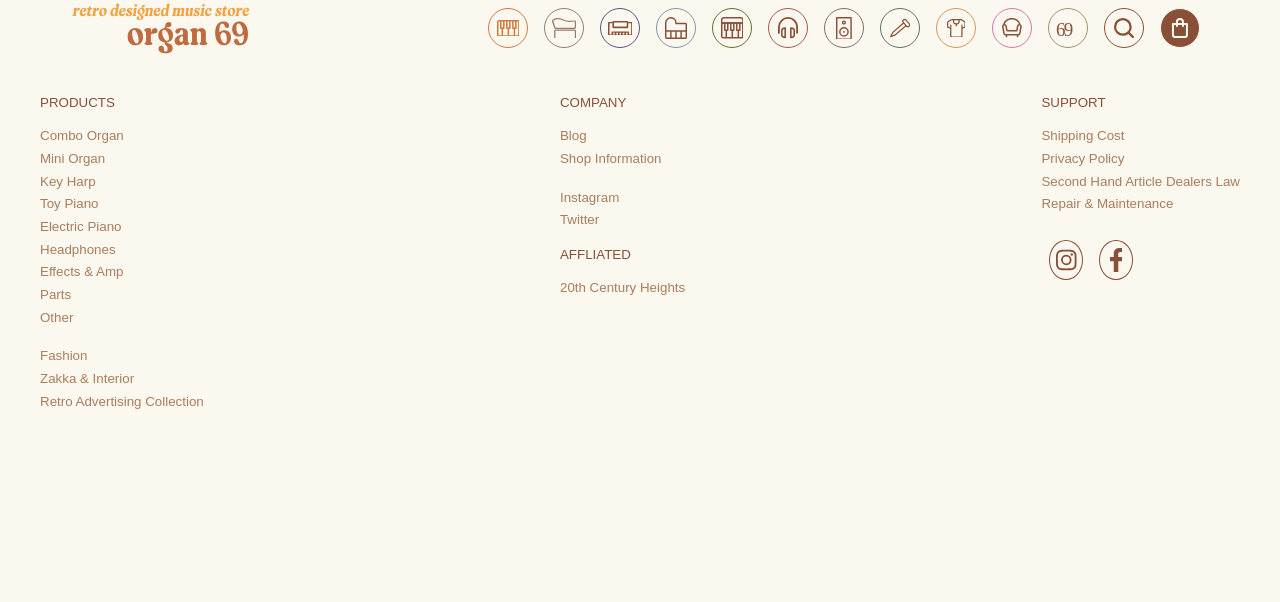
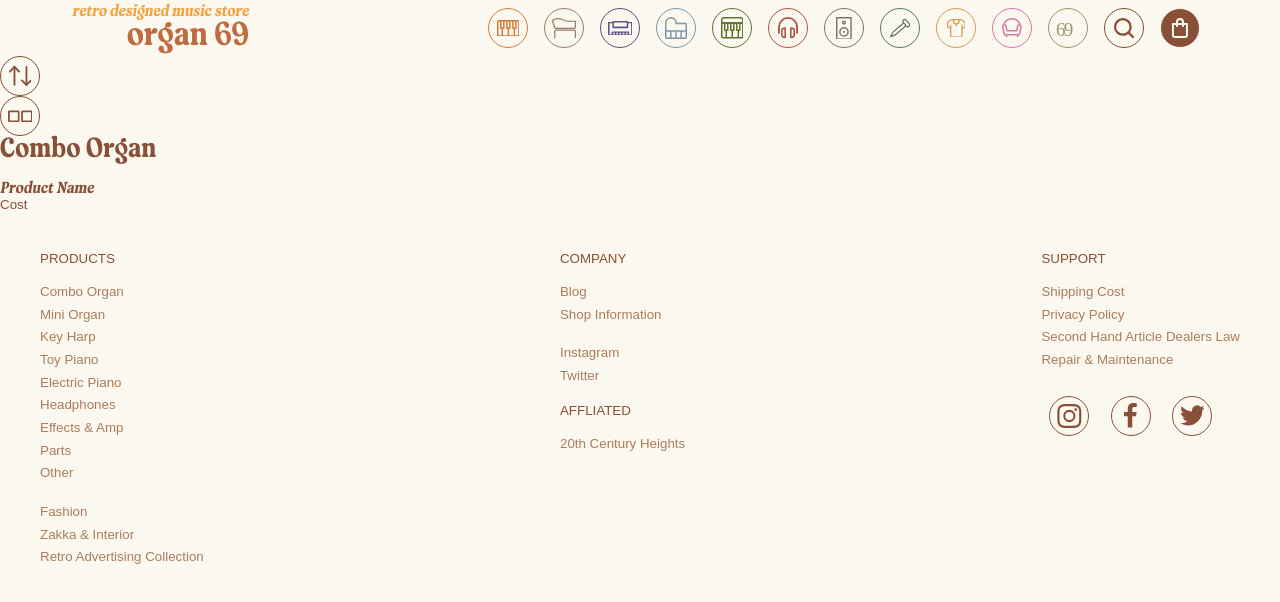
Before and after one commit to lorenw003/Assignment-3, a plain HTML site: page product.html in a window 1280 px wide. Drawn offline with Linux system fonts and the light colour scheme; files whose address does not match are found by name.

Commit message:
adjust buttons

```diff
--- a/product.html
+++ b/product.html
@@ -19,7 +19,7 @@
             <h2 class="title">organ 69</h2>
         </div>
         <div class="nav-icon cluster cover">
-            <div class="icon combo combo__fill">
+            <div class="icon combo">
                 <svg xmlns="http://www.w3.org/2000/svg" width="22.705" height="16.65" viewBox="0 0 22.705 16.65">
                     <path id="_4bd23b1b1baa515ed10d5bd0b18860fc" data-name="4bd23b1b1baa515ed10d5bd0b18860fc" d="M21.434,5H3.27A2.27,2.27,0,0,0,1,7.27V19.38a2.27,2.27,0,0,0,2.27,2.27H21.434a2.27,2.27,0,0,0,2.27-2.27V7.27A2.27,2.27,0,0,0,21.434,5Zm-2.27,1.514v6.055H17.65V6.514ZM7.811,14.082a.757.757,0,0,0,.757-.757V6.514h1.514v6.811a.757.757,0,0,0,.757.757H11.6v6.055H7.055V14.082Zm5.3,0h.757a.757.757,0,0,0,.757-.757V6.514h1.514v6.811a.757.757,0,0,0,.757.757h.757v6.055H13.109Zm0-7.568v6.055H11.6V6.514Zm-6.055,0v6.055H5.541V6.514ZM2.514,19.38V7.27a.757.757,0,0,1,.757-.757h.757v6.811a.757.757,0,0,0,.757.757h.757v6.055H3.27A.757.757,0,0,1,2.514,19.38Zm19.678,0a.757.757,0,0,1-.757.757h-2.27V14.082h.757a.757.757,0,0,0,.757-.757V6.514h.757a.757.757,0,0,1,.757.757Z" transform="translate(-1 -5)" fill="#8a5037"/>
                 </svg>
@@ -97,7 +97,38 @@
     </nav>
 
     <section>
+        <section>
+            <div class="icon">
+                <svg id="Group_477" data-name="Group 477" xmlns="http://www.w3.org/2000/svg" width="22.96" height="19.889" viewBox="0 0 22.96 19.889">
+                    <g id="c4067ea13a0109e58cd0c2fc71e6b022" transform="translate(0 0)">
+                      <path id="Path_106" data-name="Path 106" d="M16.49,9.405a.831.831,0,0,1-.641-.275L11.275,4.556a.906.906,0,0,1,1.281-1.281L17.131,7.85a.885.885,0,0,1,0,1.281.831.831,0,0,1-.641.275Z" transform="translate(-6.425 -3)" fill="#8a5037"/>
+                      <path id="Path_107" data-name="Path 107" d="M6.915,9.405a.831.831,0,0,1-.641-.275.885.885,0,0,1,0-1.281L10.85,3.275a.906.906,0,0,1,1.281,1.281L7.556,9.131a.831.831,0,0,1-.641.275Z" transform="translate(-6 -3)" fill="#8a5037"/>
+                      <path id="Path_108" data-name="Path 108" d="M11.915,22.889c-.549,0-.915-.442-.915-1.1V4.1c0-.663.366-1.1.915-1.1s.915.442.915,1.1V21.784C12.83,22.447,12.464,22.889,11.915,22.889Z" transform="translate(-6.425 -3)" fill="#8a5037"/>
+                    </g>
+                    <g id="c4067ea13a0109e58cd0c2fc71e6b022-2" data-name="c4067ea13a0109e58cd0c2fc71e6b022" transform="translate(22.96 19.889) rotate(180)">
+                      <path id="Path_106-2" data-name="Path 106" d="M5.49,6.405a.831.831,0,0,1-.641-.275L.275,1.556a.885.885,0,0,1,0-1.281.885.885,0,0,1,1.281,0L6.131,4.85a.885.885,0,0,1,0,1.281.831.831,0,0,1-.641.275Z" transform="translate(4.575)" fill="#8a5037"/>
+                      <path id="Path_107-2" data-name="Path 107" d="M.915,6.405a.831.831,0,0,1-.641-.275.885.885,0,0,1,0-1.281L4.85.275a.885.885,0,0,1,1.281,0,.885.885,0,0,1,0,1.281L1.556,6.131a.831.831,0,0,1-.641.275Z" transform="translate(0 0)" fill="#8a5037"/>
+                      <path id="Path_108-2" data-name="Path 108" d="M.915,19.889c-.549,0-.915-.442-.915-1.1V1.1C0,.442.366,0,.915,0s.915.442.915,1.1V18.784C1.83,19.447,1.464,19.889.915,19.889Z" transform="translate(4.575 0)" fill="#8a5037"/>
+                    </g>
+                </svg>
+            </div>
+            <div class="icon">
+                <svg xmlns="http://www.w3.org/2000/svg" width="27.159" height="12.672" viewBox="0 0 27.159 12.672">
+                    <path id="c9be67f090b131c1a5de8a94813dff0f" d="M27.751,2H17.9a1.408,1.408,0,0,0-1.408,1.408v9.856A1.408,1.408,0,0,0,17.9,14.672h9.856a1.408,1.408,0,0,0,1.408-1.408V3.408A1.408,1.408,0,0,0,27.751,2Zm-.44,10.837H18.445v-9.1h8.866ZM13.264,2H3.408A1.408,1.408,0,0,0,2,3.408v9.856a1.408,1.408,0,0,0,1.408,1.408h9.856a1.408,1.408,0,0,0,1.408-1.408V3.408A1.408,1.408,0,0,0,13.264,2Zm-.44,10.837H3.958v-9.1h8.866Z" transform="translate(-2 -2)" fill="#8a5037"/>
+                </svg>
+            </div>
 
+        </section>
+        <section>
+            <h3>Combo Organ</h3>
+            <div>
+                <div>
+                    <img>
+                    <h5>Product Name</h5>
+                    <h8>Cost</h8>
+                </div>
+            </div>
+        </section>
     </section>
 
     <!-- footer section -->
@@ -157,6 +188,12 @@
                         <path id="de5c86ec3adb5fb7218b18e9d20f6364" d="M17.067,6.079h2.31V2.172A32.083,32.083,0,0,0,16.01,2c-3.342,0-5.628,2.04-5.628,5.775v3.219H6.61v4.374h3.772V26.575H14.9V15.369h3.76l.565-4.374H14.9V8.205C14.9,6.915,15.248,6.079,17.067,6.079Z" transform="translate(-6.609 -2)" fill="#8a5037"/>
                     </svg>
                 </div>
+
+                <div class="icon">
+                    <svg xmlns="http://www.w3.org/2000/svg" width="32.285" height="26.282" viewBox="0 0 32.285 26.282">
+                        <path id="_48da478fa6ca63ab6d70df54a8edf0ac" data-name="48da478fa6ca63ab6d70df54a8edf0ac" d="M34.285,7a13.705,13.705,0,0,1-3.81,1.033A6.667,6.667,0,0,0,33.4,4.367a13.253,13.253,0,0,1-4.213,1.614,6.618,6.618,0,0,0-11.3,6.037A18.79,18.79,0,0,1,4.244,5.093a6.715,6.715,0,0,0-.888,3.342,6.6,6.6,0,0,0,2.938,5.5,6.538,6.538,0,0,1-3-.823V13.2a6.618,6.618,0,0,0,5.327,6.457,6.344,6.344,0,0,1-1.776.274A7.91,7.91,0,0,1,5.6,19.815,6.635,6.635,0,0,0,11.782,24.4a13.269,13.269,0,0,1-8.168,2.841A12.8,12.8,0,0,1,2,27.144a18.677,18.677,0,0,0,10.154,2.986,18.709,18.709,0,0,0,18.9-18.855V10.42A13.608,13.608,0,0,0,34.285,7Z" transform="translate(-2 -3.849)" fill="#8a5037"/>
+                      </svg>
+                </div>
             </div>
         </div>
     </footer>
--- a/style.css
+++ b/style.css
@@ -9,10 +9,6 @@
 
 main {
     min-height: 100vh;
-
-    /* display: flex;
-    flex-direction: row;
-    justify-content: space-between; */
 }
 
 
@@ -67,7 +63,7 @@ main {
     align-self: center;
 }
 
-.search:hover, .search:hover > svg > path  {
+.icon:hover, .icon:hover > svg > path, .icon:hover > svg > g > path  {
     border-color: var(--colour-bg);
     background-color: var(--colour-primary);
     fill: var(--colour-bg);
@@ -123,8 +119,9 @@ main {
     fill: var(--colour-bg);
 }
 
-.keyHarp {
+.keyHarp, .keyHarp > svg > path {
     border-color: var(--colour-keyharp);
+    fill: var(--colour-keyharp);
 }
 
 .keyHarp__key {
@@ -137,8 +134,9 @@ main {
     fill: var(--colour-bg);
 }
 
-.toy {
+.toy, .toy > svg > path {
     border-color: var(--colour-toy);
+    fill: var(--colour-toy);
 }
 
 .toy__key {
@@ -151,8 +149,9 @@ main {
     fill: var(--colour-bg);
 }
 
-.electric {
+.electric, .electric > svg > g > path {
     border-color: var(--colour-electric);
+    fill: var(--colour-electric);
 }
 
 .electric__key {
@@ -165,8 +164,9 @@ main {
     fill: var(--colour-bg);
 }
 
-.headphones {
+.headphones, .headphones > svg > path {
     border-color: var(--colour-headphones);
+    fill: var(--colour-headphones);
 }
 
 .headphones__key {
@@ -180,8 +180,9 @@ main {
     fill: var(--colour-bg);
 }
 
-.effects {
+.effects, .effects > svg > g > path {
     border-color: var(--colour-effects);
+    fill: var(--colour-effects);
 }
 
 .effects__key {
@@ -194,8 +195,9 @@ main {
     fill: var(--colour-bg);
 }
 
-.parts {
+.parts, .parts > svg > path {
     border-color: var(--colour-parts);
+    fill: var(--colour-parts);
 }
 
 .parts__key {
@@ -208,8 +210,9 @@ main {
     fill: var(--colour-bg);
 }
 
-.fashion {
+.fashion, .fashion > svg > path {
     border-color: var(--colour-fashion);
+    fill: var(--colour-fashion);
 }
 
 .fashion__key {
@@ -222,8 +225,9 @@ main {
     fill: var(--colour-bg);
 }
 
-.zakka {
+.zakka, .zakka > svg > path{
     border-color: var(--colour-zakka);
+    fill: var(--colour-zakka);
 }
 
 .zakka__key {
@@ -236,8 +240,9 @@ main {
     fill: var(--colour-bg);
 }
 
-.other {
+.other, .other > svg > text {
     border-color: var(--colour-other);
+    fill: var(--colour-other);
 }
 
 .other__key {
@@ -257,9 +262,13 @@ main {
 }
 
 .socials {
-    max-width: 50%;
+    max-width: 90%;
 }
 
 footer {
     margin: 2em;
 }
+
+.disabled {
+    pointer-events:none;
+}
```
Also changed, not shown: index.html (+13 -13 lines).
